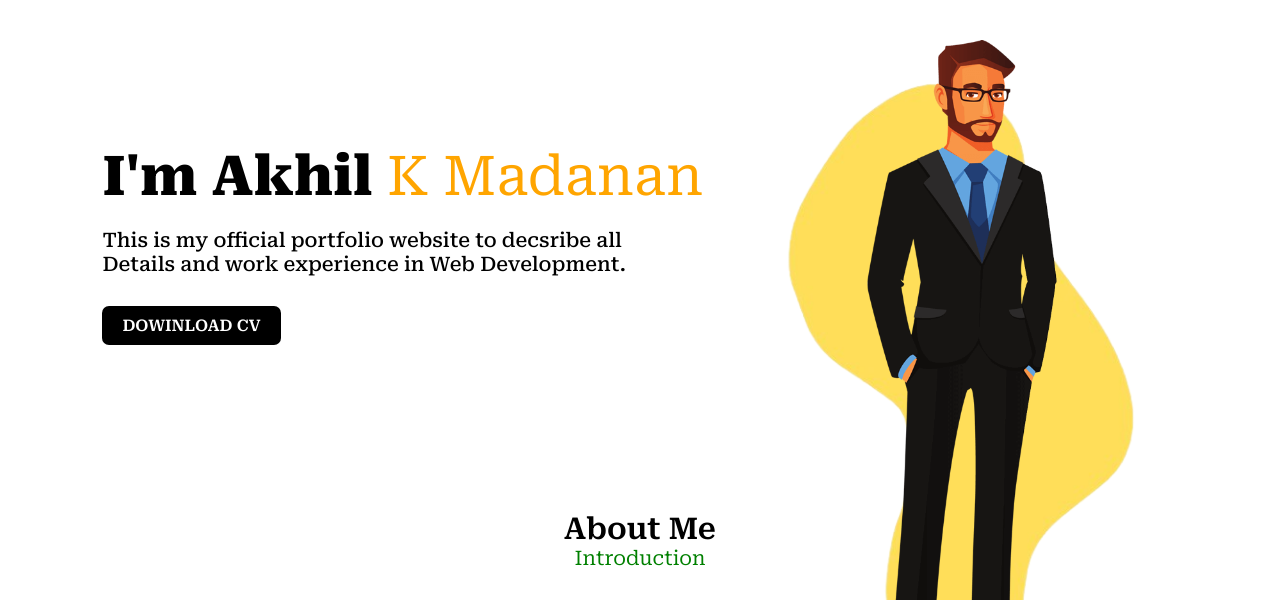
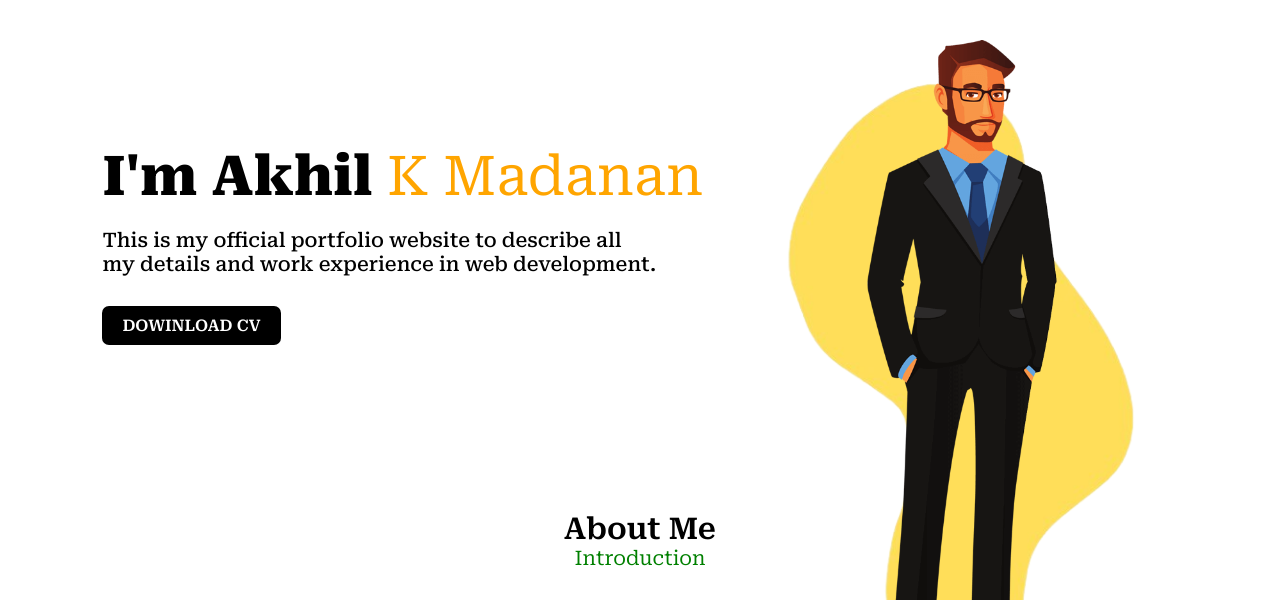
Before and after one commit to akhilkmadanan/simple-portfolio, a plain HTML site: page index.html in a window 1280 px wide. Shown: the part 120-720 px from the top of the page. Drawn offline with Linux system fonts and the light colour scheme.

Commit message:
Update index.html

```diff
--- a/index.html
+++ b/index.html
@@ -29,8 +29,8 @@
     <section id="home">
         <div class="title">
             <h1>I'm Akhil <span id="lastname">K Madanan</span></h1>
-            <p>This is my official portfolio website to decsribe all <br>
-                Details and work experience in Web Development.</p>
+            <p>This is my official portfolio website to describe all <br>
+                my details and work experience in web development.</p>
                 <a href="./Documents/Akhil_K_Madanan_Resume (1).pdf" download>DOWINLOAD CV</a>
         </div>
         <div class="images">
```
